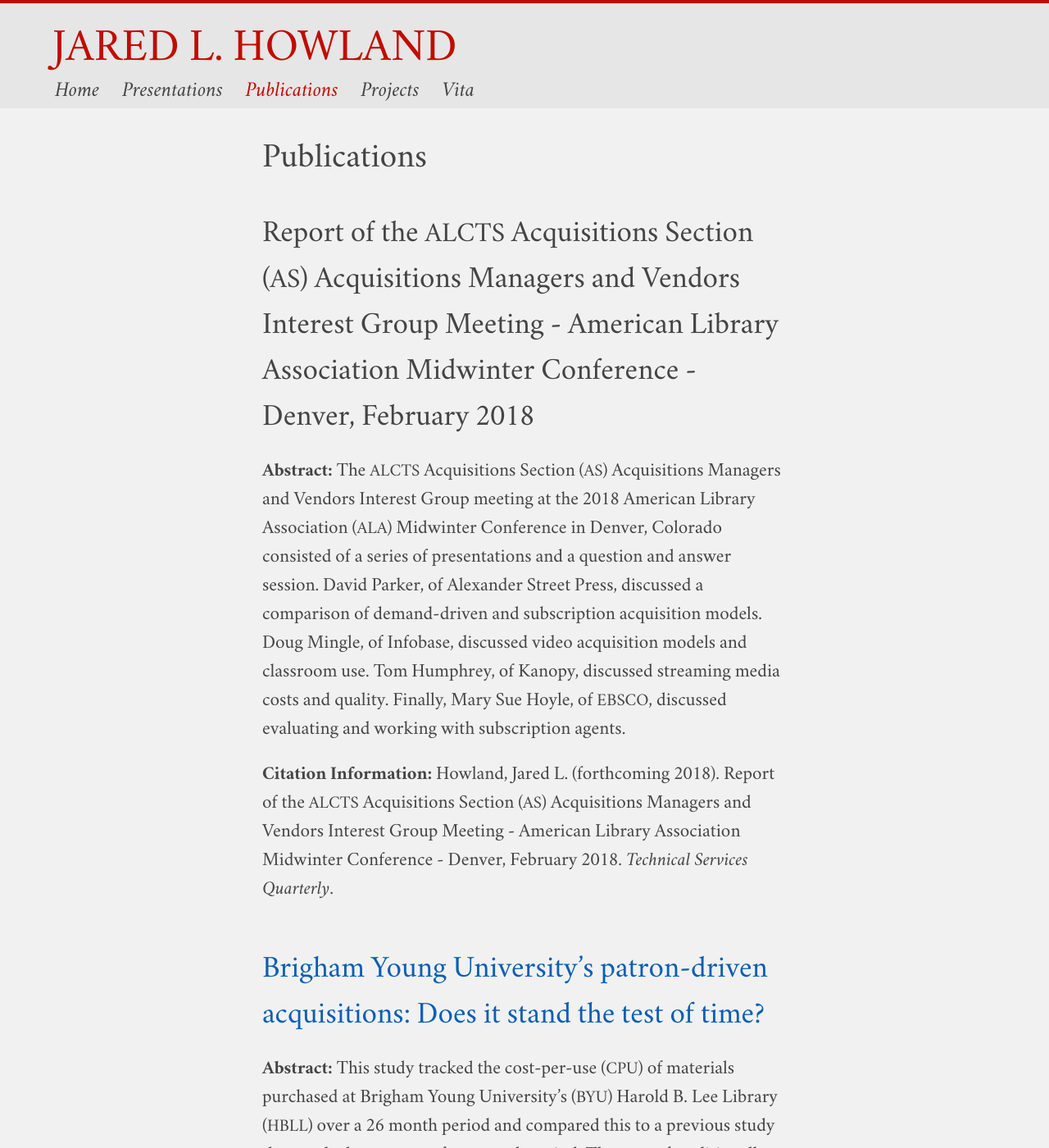
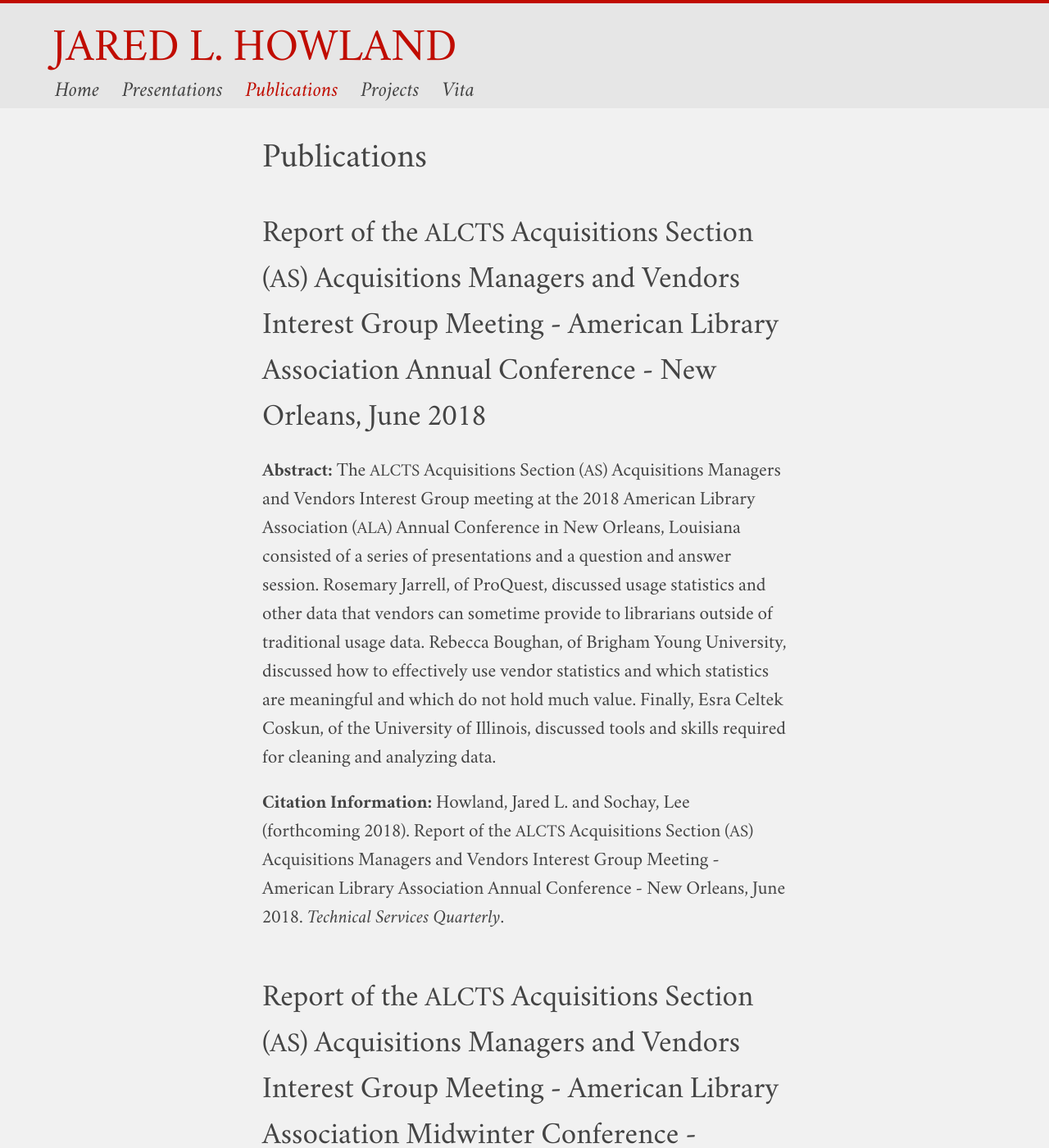
Before and after one commit to jaredhowland/jaredhowland.github.io, a Jekyll site: the page built from content/publications.md, in a window 1280 px wide and 1400 px high. Shown: the whole window at 82% size. Built offline with Jekyll 4.4.1, drawn with Linux system fonts in a browser that asks for light colours; some of the changed text lies outside the part shown.

Commit message:
[ADD] New publication
[FIX] Dead/unreliable links

```diff
--- a/content/publications.md
+++ b/content/publications.md
@@ -5,11 +5,21 @@ permalink: /publications/
 
 # Publications #
 
+## Report of the <span class="caps">ALCTS</span> Acquisitions Section (<span class="caps">AS</span>) Acquisitions Managers and Vendors Interest Group Meeting - American Library Association Annual Conference - New Orleans, June 2018 ##
+
+<span class="Z3988" title="ctx_ver=Z39.88-2004&amp;rft_val_fmt=info%3Aofi%2Ffmt%3Akev%3Amtx%3Ajournal&amp;rfr_id=info%3Asid%2Focoins.info%3Agenerator&amp;rft.genre=article&amp;rft.atitle=Report%20of%20the%20ALCTS%20Acquisitions%20Section%20%28AS%29%20Acquisitions%20Managers%20and%20Vendors%20Interest%20Group%20Meeting%20-%20American%20Library%20Association%20Annual%20Conference%20-%20New%20Orleans%2C%20June%202018&amp;rft.title=Technical+Services+Quarterly&amp;rft.stitle=Technical+Services+Quarterly&amp;rft.issn=0731-7131&amp;rft.date=2018&amp;rft.volume=&amp;rft.issue=&amp;rft.spage=&amp;rft.epage=&amp;rft.aulast=Howland&amp;rft.aufirst=Jared&amp;rft.auinit=L&amp;rft.au=Jared+L+Howland"></span>
+
+**Abstract:** The <span class="caps">ALCTS</span> Acquisitions Section (<span class="caps">AS</span>) Acquisitions Managers and Vendors Interest Group meeting at the 2018 American Library Association (<span class="caps">ALA</span>) Annual Conference in New Orleans, Louisiana consisted of a series of presentations and a question and answer session. Rosemary Jarrell, of ProQuest, discussed usage statistics and other data that vendors can sometime provide to librarians outside of traditional usage data. Rebecca Boughan, of Brigham Young University, discussed how to effectively use vendor statistics and which statistics are meaningful and which do not hold much value. Finally, Esra Celtek Coskun, of the University of Illinois, discussed tools and skills required for cleaning and analyzing data.
+
+**Citation Information:** Howland, Jared L. and Sochay, Lee (forthcoming 2018). Report of the <span class="caps">ALCTS</span> Acquisitions Section (<span class="caps">AS</span>) Acquisitions Managers and Vendors Interest Group Meeting - American Library Association Annual Conference - New Orleans, June 2018. *Technical Services Quarterly*.
+
 ## Report of the <span class="caps">ALCTS</span> Acquisitions Section (<span class="caps">AS</span>) Acquisitions Managers and Vendors Interest Group Meeting - American Library Association Midwinter Conference - Denver, February 2018 ##
 
 <span class="Z3988" title="ctx_ver=Z39.88-2004&amp;rft_val_fmt=info%3Aofi%2Ffmt%3Akev%3Amtx%3Ajournal&amp;rfr_id=info%3Asid%2Focoins.info%3Agenerator&amp;rft.genre=article&amp;rft.atitle=Report%20of%20the%20ALCTS%20Acquisitions%20Section%20%28AS%29%20Acquisitions%20Managers%20and%20Vendors%20Interest%20Group%20Meeting%20-%20American%20Library%20Association%20Midwinter%20Conference%20-%20Denver%2C%20February%202018&amp;rft.title=Technical+Services+Quarterly&amp;rft.stitle=Technical+Services+Quarterly&amp;rft.issn=0731-7131&amp;rft.date=2018&amp;rft.volume=&amp;rft.issue=&amp;rft.spage=&amp;rft.epage=&amp;rft.aulast=Howland&amp;rft.aufirst=Jared&amp;rft.auinit=L&amp;rft.au=Jared+L+Howland"></span>
 
 **Abstract:** The <span class="caps">ALCTS</span> Acquisitions Section (<span class="caps">AS</span>) Acquisitions Managers and Vendors Interest Group meeting at the 2018 American Library Association (<span class="caps">ALA</span>) Midwinter Conference in Denver, Colorado consisted of a series of presentations and a question and answer session. David Parker, of Alexander Street Press, discussed a comparison of demand-driven and subscription acquisition models. Doug Mingle, of Infobase, discussed video acquisition models and classroom use. Tom Humphrey, of Kanopy, discussed streaming media costs and quality. Finally, Mary Sue Hoyle, of <span class="caps">EBSCO</span>, discussed evaluating and working with subscription agents.
+
+**DOI:** [10.1080/07317131.2018.1509450][23]
 
 **Citation Information:** Howland, Jared L. (forthcoming 2018). Report of the <span class="caps">ALCTS</span> Acquisitions Section (<span class="caps">AS</span>) Acquisitions Managers and Vendors Interest Group Meeting - American Library Association Midwinter Conference - Denver, February 2018. *Technical Services Quarterly*.
 
@@ -19,7 +29,7 @@ permalink: /publications/
 
 **Abstract:** This study tracked the cost-per-use (<span class="caps">CPU</span>) of materials purchased at Brigham Young University’s (<span class="caps">BYU</span>) Harold B. Lee Library (<span class="caps">HBLL</span>) over a 26 month period and compared this to a previous study that tracked <span class="caps">CPU</span> over a four month period. The <span class="caps">CPU</span> of traditionally purchased materials declined over the 26 month period, compared to the four month period, but did not approach the efficiencies of the <span class="caps">PDA</span> models as the majority of items had still not been used. A longer time frame is needed to determine the long-term <span class="caps">CPU</span> of the traditional model in relation to the <span class="caps">PDA</span> purchases. However, given our own internal studies that show a ten year span is needed to reach 50% circulation, it is not anticipated that the traditional group will reach the patron driven in cost efficiencies.
 
-**Citation Information:** Howland, Jared L., Schroeder, Rebecca, Wright, Thomas C., (2013). “Brigham Young University’s patron-driven acquisitions: Does it stand the test of time?” In *Customer-based Collection Development: An Overview*. ISBN: 978-1-85604-931-3
+**Citation Information:** Howland, Jared L., Schroeder, Rebecca, and Wright, Thomas C., (2013). “Brigham Young University’s patron-driven acquisitions: Does it stand the test of time?” In *Customer-based Collection Development: An Overview*. ISBN: 978-1-85604-931-3
 
 ## [Shelf-ready: A cost-benefit analysis][18] ##
 
@@ -29,7 +39,7 @@ permalink: /publications/
 
 **DOI:** [10.1016/j.lcats.2011.04.002][19]
 
-**Citation Information:** Schroeder, Rebecca, Howland, Jared L., (2011). Shelf-ready: A cost-benefit analysis. *Library Collections, Acquisitions, and Technical Services*. 35(4):129-134.
+**Citation Information:** Schroeder, Rebecca and Howland, Jared L., (2011). Shelf-ready: A cost-benefit analysis. *Library Collections, Acquisitions, and Technical Services*. 35(4):129-134.
 ([Full Text – **requires subscription**](http://www.sciencedirect.com/science/article/pii/S1464905511000297))
 
 ## [How Scholarly is Google Scholar? A Comparison to Library Databases][1] ##
```
Also changed, not shown: other parts of content/publications.md (+5 -5 lines), content/publications/google-scholar.md (+2 -2 lines).
